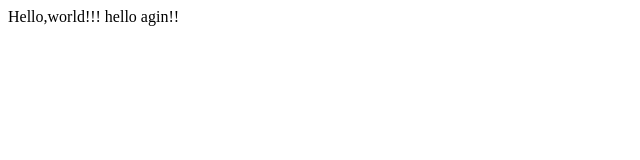
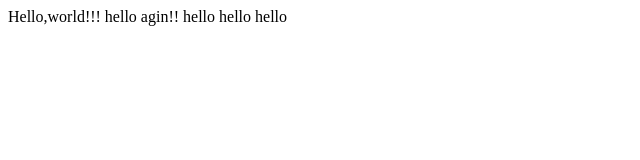
Before and after one commit to zuhthisahan/lecture0, a plain HTML site: page hello.html in a window 1280 px wide. Shown: the whole page, without its empty margins (0-640 px from the left). Drawn offline with Linux system fonts and the light colour scheme.

Commit message:
Update hello.html

```diff
--- a/hello.html
+++ b/hello.html
@@ -5,6 +5,6 @@
 	<title>My first web Page  </title>
 </head>
 <body>
-   Hello,world!!! hello agin!!
+   Hello,world!!! hello agin!! hello hello hello
 </body>
 </html>
```
